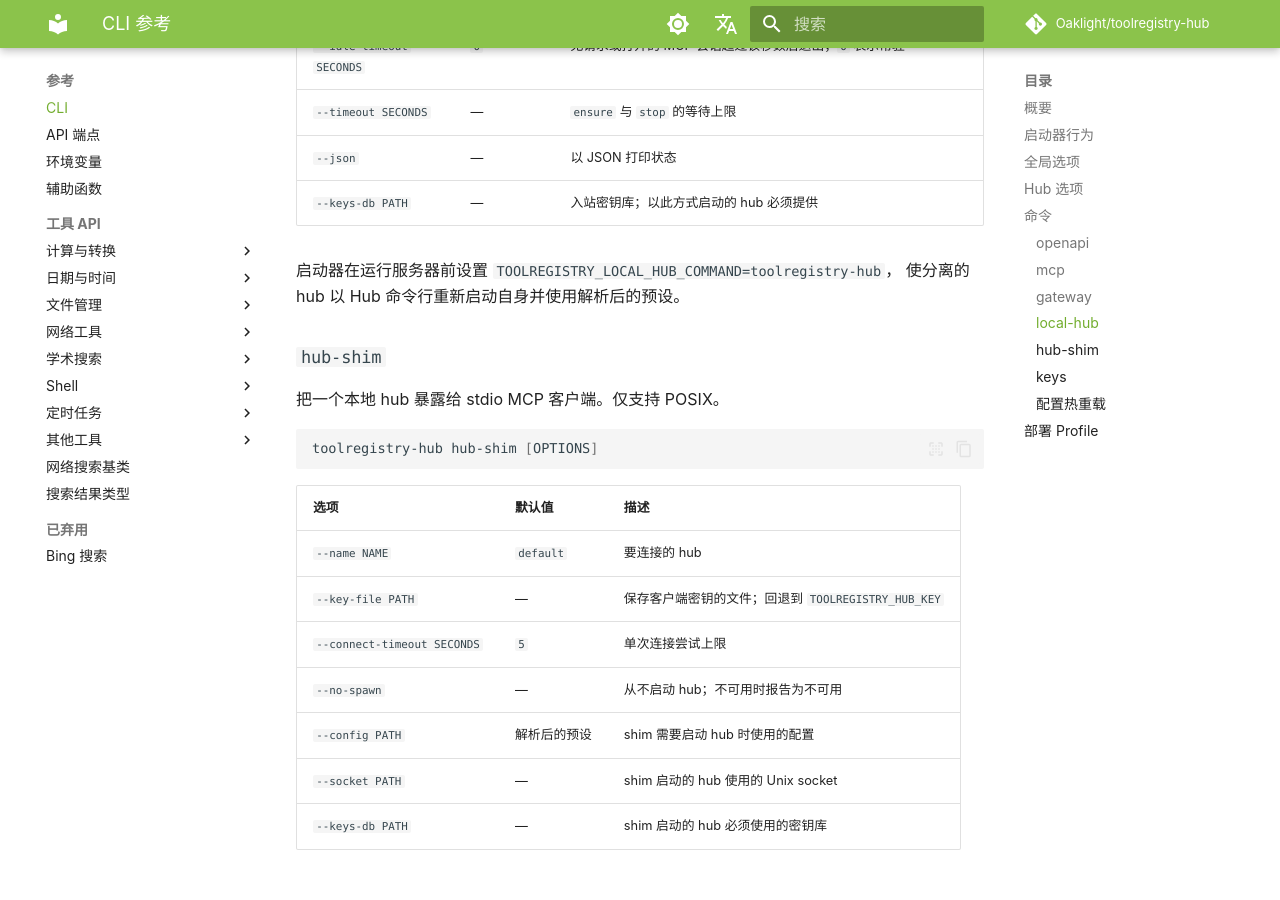
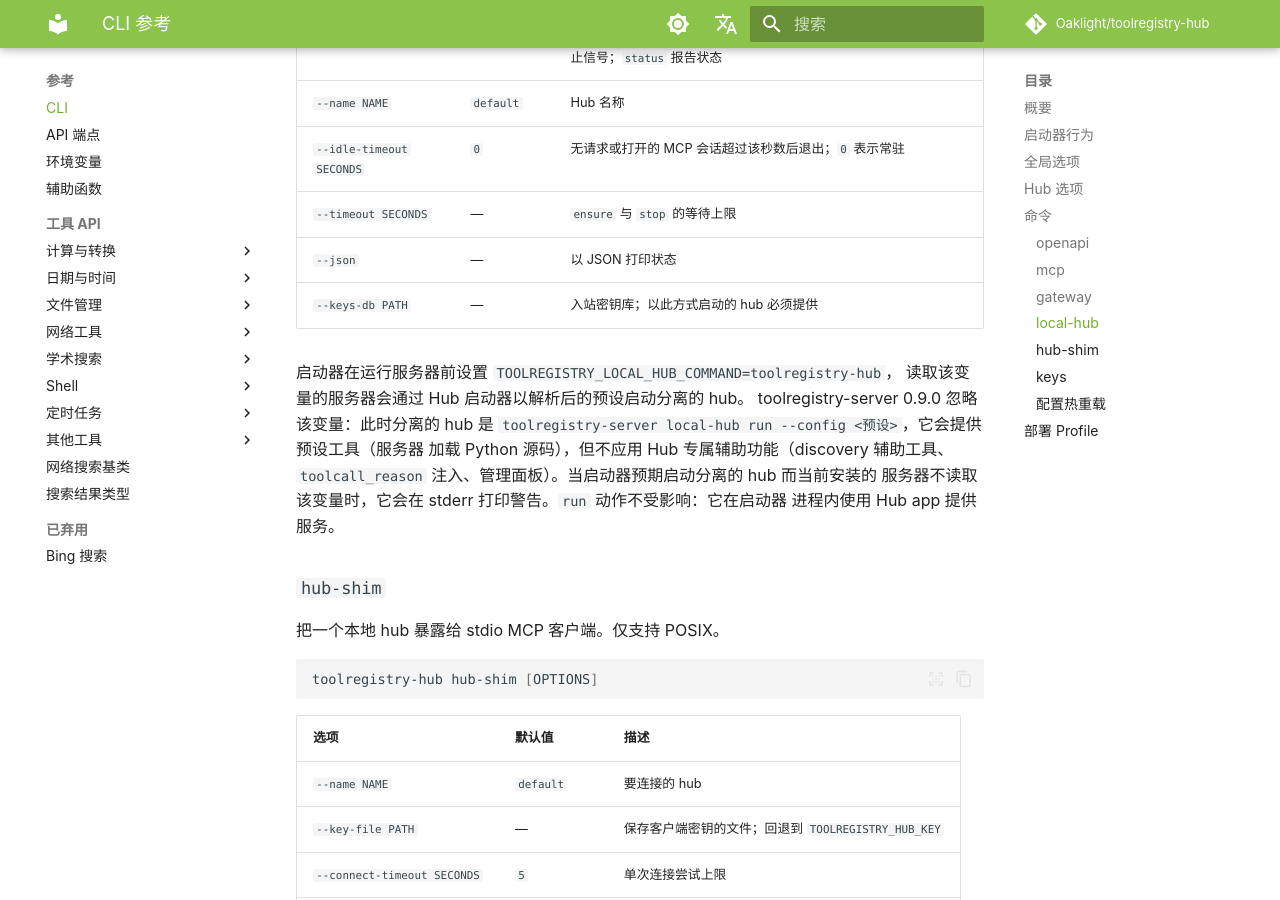
Before and after one commit to Oaklight/toolregistry-hub, an MkDocs documentation site: the page built from docs/reference/cli.md, in a window 1280 px wide and 900 px high, scrolled down 3774 px. Built offline with MkDocs 1.6.1 and Material for MkDocs 9.7.7, drawn with Linux system fonts in a browser that asks for light colours; some web fonts are replaced; comment, search, counter and statistics services are not loaded; some of the changed text lies outside the part shown.

Commit message:
docs(release): 0.13.0 更新日志与本地 hub 限制（#271）
把未发布条目移到 0.13.0，并修正常驻 hub 的说法：toolregistry-server 0.9.0
忽略 TOOLREGISTRY_LOCAL_HUB_COMMAND，只有分离启动的 hub 回退到服务器 CLI，
且启动器会打印警告。

```diff
--- a/docs/reference/cli.md
+++ b/docs/reference/cli.md
@@ -39,8 +39,13 @@
 - `openapi` 与 HTTP MCP 传输会把 `--backend` 转发给 gateway；stdio 下该标志
   没有意义，会被移除。
 - 启动器自己打印 Hub 横幅与更新检查（服务器横幅被抑制），并在启动服务器前
-  设置 `TOOLREGISTRY_LOCAL_HUB_COMMAND=toolregistry-hub`，使常驻 hub 能以
-  Hub 命令行重新启动自身。
+  设置 `TOOLREGISTRY_LOCAL_HUB_COMMAND=toolregistry-hub`。前台进程始终运行
+  Hub app，因此 `local-hub run` 不受影响。toolregistry-server 0.9.0 不读取
+  该变量：它分离启动的 hub（`local-hub ensure`，或未加 `--no-spawn` 的
+  `hub-shim`）实际执行 `toolregistry-server local-hub run --config <预设>`，
+  由于服务器会加载 Python 源码，预设工具仍会提供，但 Hub 专属辅助功能
+  （discovery 辅助工具、`toolcall_reason` 注入、管理面板）不会应用到该进程。
+  这种情况下启动器会在 stderr 打印一条警告。
 - `toolregistry-hub <command> --help` 显示翻译后命令的服务器选项；
   `toolregistry-hub --help` 列出 Hub 命令与标志。
 
@@ -132,7 +137,13 @@
 | `--keys-db PATH` | — | 入站密钥库；以此方式启动的 hub 必须提供 |
 
 启动器在运行服务器前设置 `TOOLREGISTRY_LOCAL_HUB_COMMAND=toolregistry-hub`，
-使分离的 hub 以 Hub 命令行重新启动自身并使用解析后的预设。
+读取该变量的服务器会通过 Hub 启动器以解析后的预设启动分离的 hub。
+toolregistry-server 0.9.0 忽略该变量：此时分离的 hub 是
+`toolregistry-server local-hub run --config <预设>`，它会提供预设工具（服务器
+加载 Python 源码），但不应用 Hub 专属辅助功能（discovery 辅助工具、
+`toolcall_reason` 注入、管理面板）。当启动器预期启动分离的 hub 而当前安装的
+服务器不读取该变量时，它会在 stderr 打印警告。`run` 动作不受影响：它在启动器
+进程内使用 Hub app 提供服务。
 
 ### `hub-shim`
 
```
Also changed, not shown: docs/changelog.md (+2 -2 lines), docs/reference/environment.md (+1 -1 lines).
